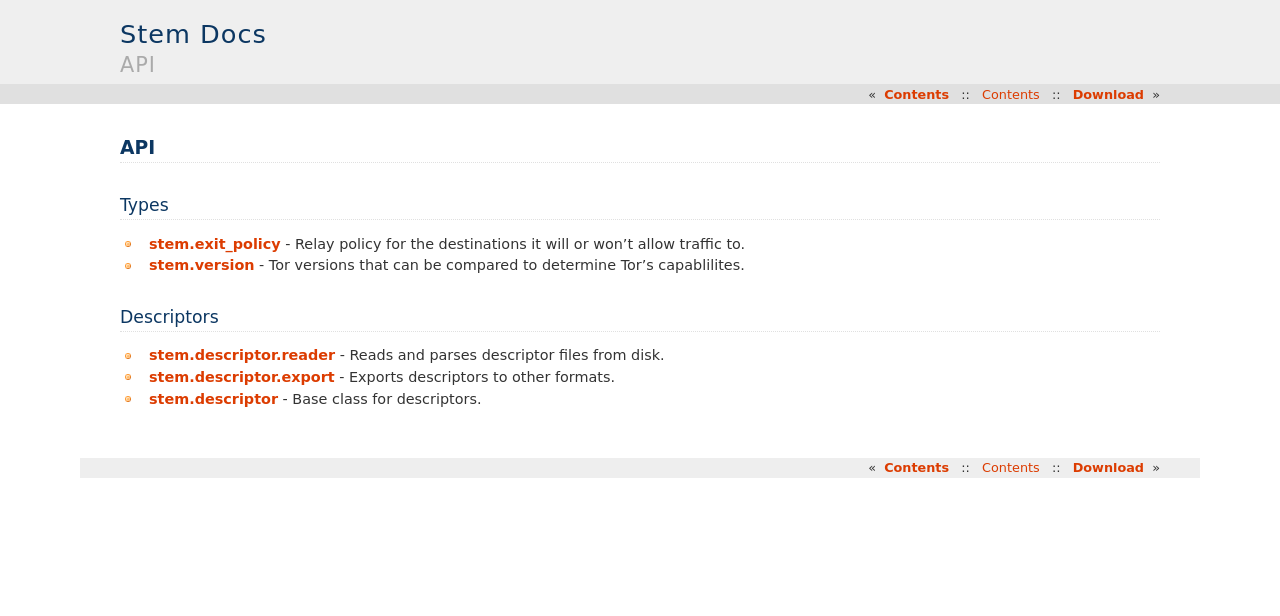
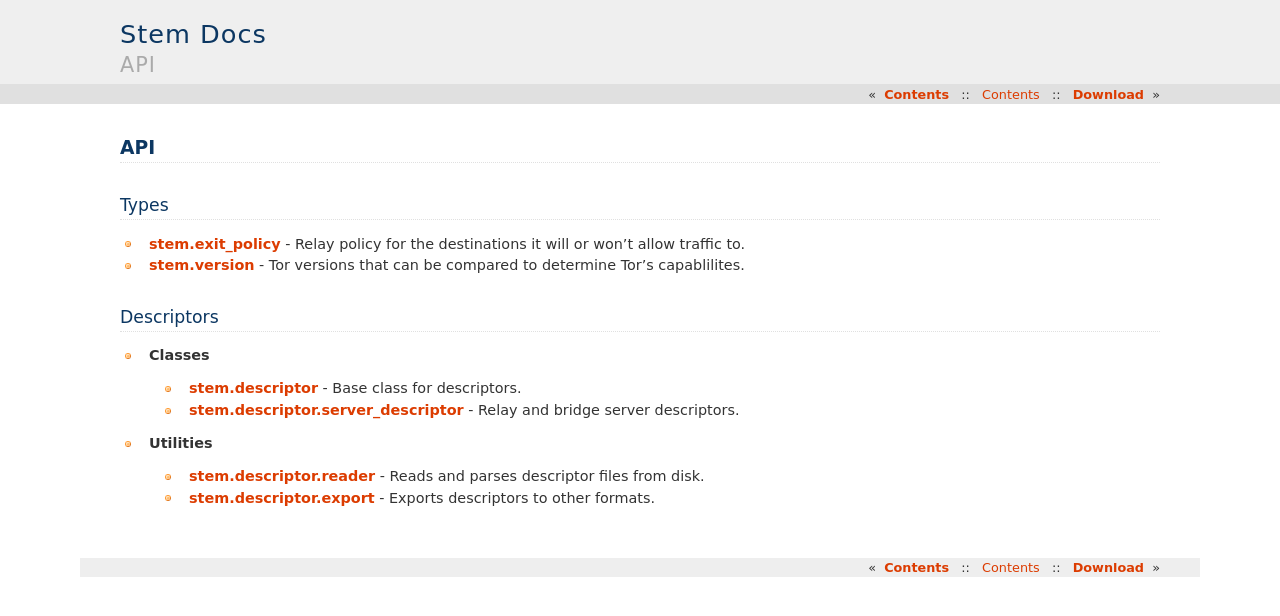
Before and after one commit to torproject/stem, a Sphinx documentation site: the page built from docs/api.rst, in a window 1280 px wide. Shown: the top 616 px of the page. Built offline with Sphinx 7.4.7, drawn with Linux system fonts in a browser that asks for light colours.

Commit message:
Revised API docs for stem.descriptor.server_descriptor

```diff
--- a/docs/api.rst
+++ b/docs/api.rst
@@ -10,7 +10,10 @@ Types
 Descriptors
 -----------
 
-* `stem.descriptor.reader <descriptor/reader.html>`_ - Reads and parses descriptor files from disk.
-* `stem.descriptor.export <descriptor/export.html>`_ - Exports descriptors to other formats.
+* **Classes**
+ * `stem.descriptor <descriptor/descriptor.html>`_ - Base class for descriptors.
+ * `stem.descriptor.server_descriptor <descriptor/server_descriptor.html>`_ - Relay and bridge server descriptors.
 
-* `stem.descriptor <descriptor/descriptor.html>`_ - Base class for descriptors.
+* **Utilities**
+ * `stem.descriptor.reader <descriptor/reader.html>`_ - Reads and parses descriptor files from disk.
+ * `stem.descriptor.export <descriptor/export.html>`_ - Exports descriptors to other formats.
--- a/docs/contents.rst
+++ b/docs/contents.rst
@@ -12,6 +12,7 @@ Contents
    descriptor/reader
 
    descriptor/descriptor
+   descriptor/server_descriptor
 
    types/exit_policy
    types/version
--- /dev/null
+++ b/docs/descriptor/server_descriptor.rst
@@ -0,0 +1,4 @@
+Server Descriptor
+=================
+
+.. automodule:: stem.descriptor.server_descriptor
```
Also changed, not shown: 1 other file.
